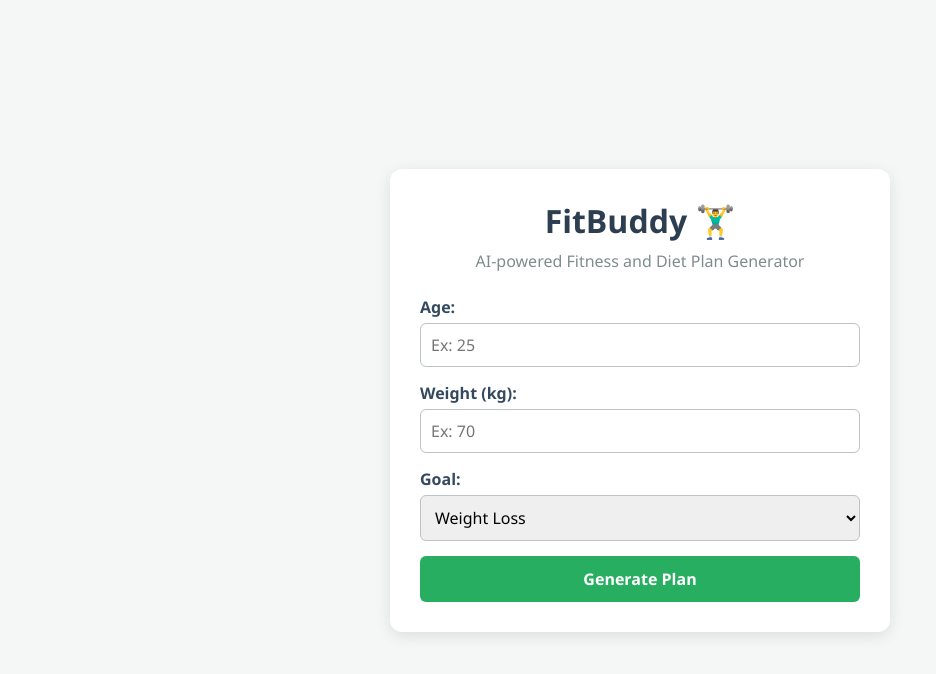
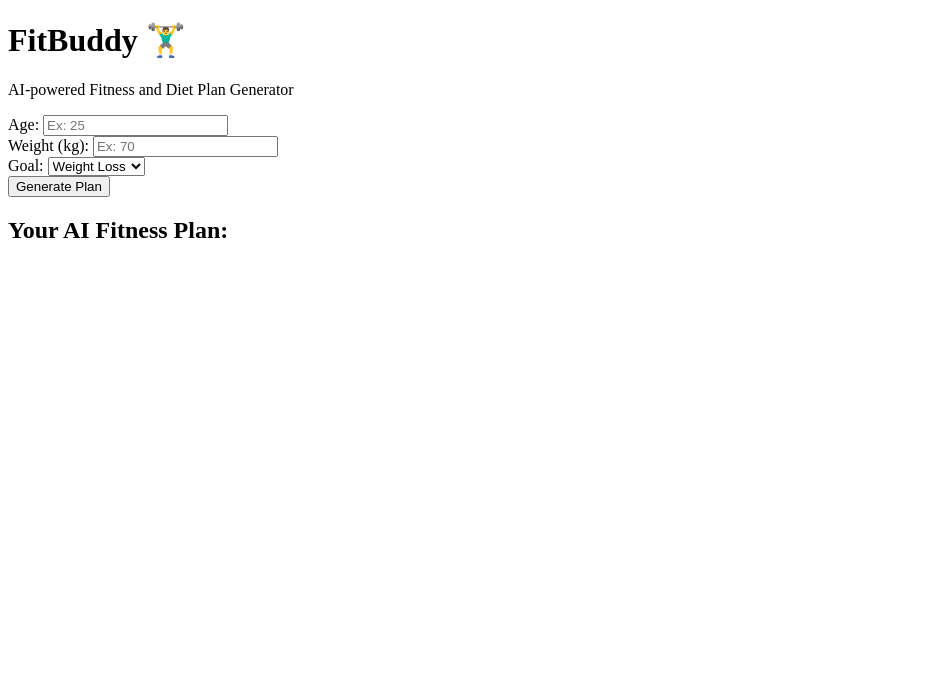
Before and after one commit to chitravel1553-star/FitBuddy, a plain HTML site: page index.html in a window 1280 px wide. Shown: the whole page, without its empty margins (0-936 px from the left). Drawn offline with Linux system fonts and the light colour scheme.

Commit message:
Update style.css

```diff
--- a/style.css
+++ b/style.css
@@ -1,90 +1,52 @@
-* {
-    box-sizing: border-box;
-    margin: 0;
-    padding: 0;
-    font-family: 'Segoe UI', Tahoma, Geneva, Verdana, sans-serif;
-}
+<!DOCTYPE html>
+<html lang="en">
+<head>
+    <meta charset="UTF-8">
+    <meta name="viewport" content="width=device-width, initial-scale=1.0">
+    <title>FitBuddy - AI Fitness Plan Generator</title>
+    <link rel="stylesheet" href="style.css">
+</head>
+<body>
 
-body {
-    background-color: #f4f7f6;
-    display: flex;
-    justify-content: center;
-    align-items: center;
-    min-height: 100vh;
-    padding: 20px;
-}
+    <div class="container">
+        <h1>FitBuddy 🏋️‍♂️</h1>
+        <p>AI-powered Fitness and Diet Plan Generator</p>
 
-.container {
-    background: #ffffff;
-    padding: 30px;
-    border-radius: 12px;
-    box-shadow: 0 4px 15px rgba(0,0,0,0.1);
-    max-width: 500px;
-    width: 100%;
-}
+        <form id="fitness-form">
 
-h1 {
-    color: #2c3e50;
-    margin-bottom: 8px;
-    text-align: center;
-}
+            <div class="input-group">
+                <label for="age">Age:</label>
+                <input type="number" id="age" required placeholder="Ex: 25">
+            </div>
 
-p {
-    color: #7f8c8d;
-    text-align: center;
-    margin-bottom: 24px;
-}
+            <div class="input-group">
+                <label for="weight">Weight (kg):</label>
+                <input type="number" id="weight" required placeholder="Ex: 70">
+            </div>
 
-.input-group {
-    margin-bottom: 15px;
-}
+            <div class="input-group">
+                <label for="goal">Goal:</label>
+                <select id="goal">
+                    <option value="Weight Loss">Weight Loss</option>
+                    <option value="Muscle Gain">Muscle Gain</option>
+                    <option value="Stay Fit">Stay Fit</option>
+                </select>
+            </div>
 
-label {
-    display: block;
-    margin-bottom: 5px;
-    color: #34495e;
-    font-weight: 600;
-}
+            <button type="submit" id="generate-btn">
+                Generate Plan
+            </button>
 
-input, select {
-    width: 100%;
-    padding: 10px;
-    border: 1px solid #bdc3c7;
-    border-radius: 6px;
-    font-size: 16px;
-}
+        </form>
 
-button {
-    width: 100%;
-    padding: 12px;
-    background-color: #27ae60;
-    color: white;
-    border: none;
-    border-radius: 6px;
-    font-size: 16px;
-    font-weight: bold;
-    cursor: pointer;
-    transition: background 0.3s ease;
-}
+        <div id="output-container" class="hidden">
+            <h2>Your AI Fitness Plan:</h2>
+            <div id="output-content"></div>
+        </div>
 
-button:hover {
-    background-color: #219150;
-}
+    </div>
 
-.hidden {
-    display: none;
-}
+    <script src="script.js"></script>
 
-#output-container {
-    margin-top: 25px;
-    padding: 15px;
-    background-color: #e8f8f5;
-    border-left: 5px solid #27ae60;
-    border-radius: 4px;
-}
-
-#output-container h2 {
-    font-size: 18px;
-    color: #16a085;
-    margin-bottom: 10px;
-}
+</body>
+</html>
```
